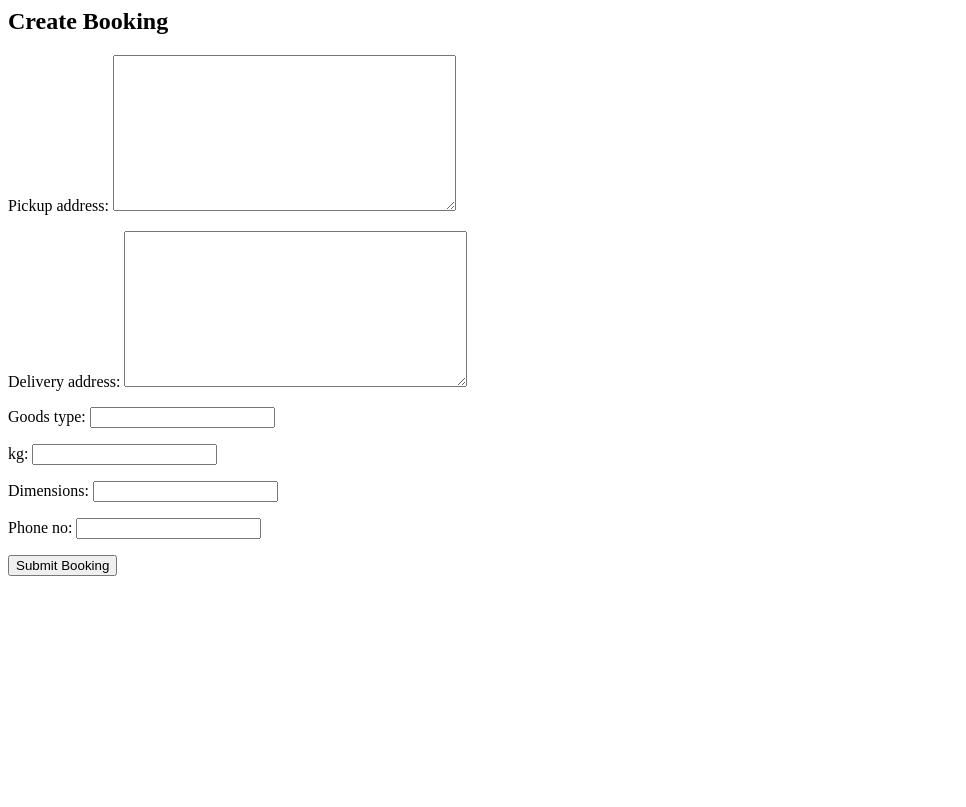
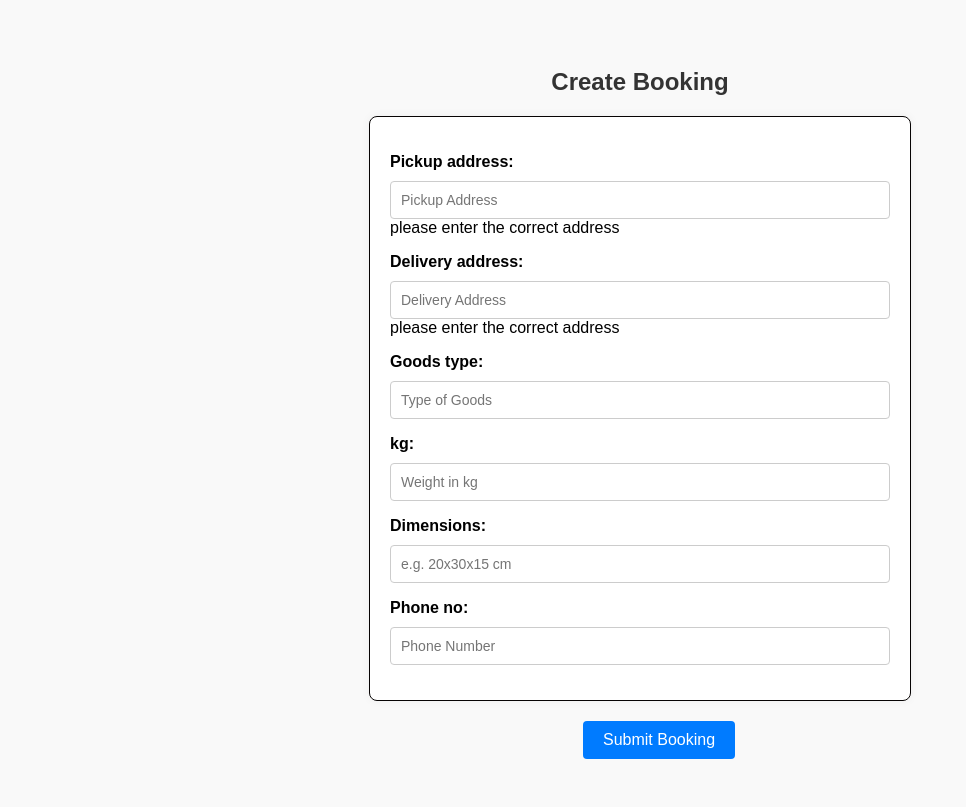
Before and after one commit to Karthickraj9496/G2T, a Django app: page /create/ in a window 1280 px wide. Shown: the whole page, without its empty margins (0-966 px from the left). Before the commit the page ends 576 px from the top, so only its background shows below. Run offline with Django 5.2, Linux system fonts and the light colour scheme; some libraries are stand-ins or nearby versions.

Commit message:
css in booking

```diff
--- a/client/forms.py
+++ b/client/forms.py
@@ -6,4 +6,12 @@ class BookingForm(forms.ModelForm):
         model = Booking
         fields = ['pickup_address', 'delivery_address', 'goods_type', 'weight', 'dimensions', 'phone_no']
         labels = {'weight':'kg'}
-        help_text = {'pickup_address':'please enter the correct address','delivery_address':'please enter the correct address'}
+        help_texts = {'pickup_address':'please enter the correct address','delivery_address':'please enter the correct address'}
+        widgets = {
+            'pickup_address': forms.TextInput(attrs={'class': 'form-control', 'placeholder': 'Pickup Address'}),
+            'delivery_address': forms.TextInput(attrs={'class': 'form-control', 'placeholder': 'Delivery Address'}),
+            'goods_type': forms.TextInput(attrs={'class': 'form-control', 'placeholder': 'Type of Goods'}),
+            'weight': forms.NumberInput(attrs={'class': 'form-control', 'placeholder': 'Weight in kg'}),
+            'dimensions': forms.TextInput(attrs={'class': 'form-control', 'placeholder': 'e.g. 20x30x15 cm'}),
+            'phone_no': forms.TextInput(attrs={'class': 'form-control', 'placeholder': 'Phone Number'}),
+        }
--- /dev/null
+++ b/client/static/css/form.css
@@ -0,0 +1,56 @@
+body {
+    font-family: Arial, sans-serif;
+    background-color: #f9f9f9;
+    padding: 40px;
+}
+
+h2 {
+    color: #333;
+    margin-bottom: 20px;
+    text-align: center;
+}
+
+.form1 {
+    background-color: #fff;
+    padding: 20px;
+    border: 1px solid #070404;
+    border-radius: 8px;
+    max-width: 500px;
+    margin:0 auto;
+    box-shadow: 0 0 10px rgba(0,0,0,0.05);
+}
+
+.form1 p {
+    margin-bottom: 15px;
+}
+
+.form-control {
+    width: 100%;
+    padding: 10px;
+    margin-top: 5px;
+    border: 1px solid #ccc;
+    border-radius: 4px;
+    font-size: 14px;
+    box-sizing: border-box;
+}
+
+label {
+    font-weight: bold;
+    display: block;
+    margin-bottom: 5px;
+}
+
+.submit-btn {
+    background-color: #007bff;
+    color: white;
+    padding: 10px 20px;
+    border: none;
+    font-size: 16px;
+    border-radius: 4px;
+    cursor: pointer;
+    margin-top: 20px;
+    margin-left: 535px;
+}
+.submit-btn:hover {
+    background-color: #0056b3;
+}
--- a/client/templates/booking_form.html
+++ b/client/templates/booking_form.html
@@ -1,6 +1,23 @@
+<!DOCTYPE html>
+<html lang="en">
+<head>
+    <meta charset="UTF-8">
+    <title>Create Booking</title>
+   {%load static%}
+    <link rel="stylesheet" href="{% static 'css/form.css' %}">
+</head>
+<body>
+
 <h2>Create Booking</h2>
+
 <form method="post">
-  {% csrf_token %}
-  {{ form.as_p }}
-  <button type="submit">Submit Booking</button>
+    <div class="form1">
+        {% csrf_token %}
+        {{ form.as_p }}
+    </div>
+
+    <button type="submit" class="submit-btn">Submit Booking</button>
 </form>
+
+</body>
+</html>
```
Also changed, not shown: client/static/css/index.css (+3 -4 lines), client/templates/index.html (+5 -2 lines), client/static/image/book_5443343.png (added), client/static/image/delivery-moto.png (added), client/static/image/truck.png (added).
